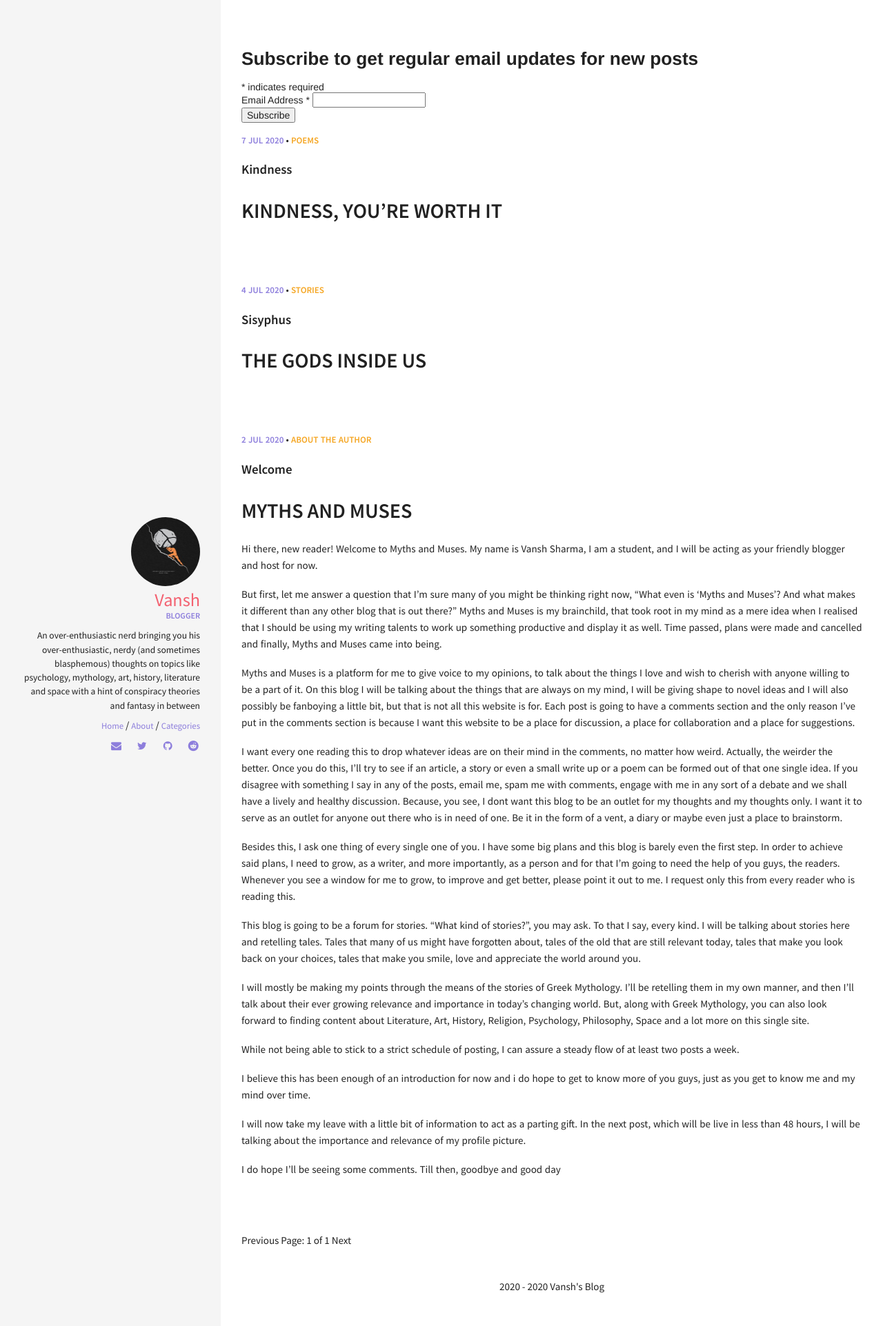
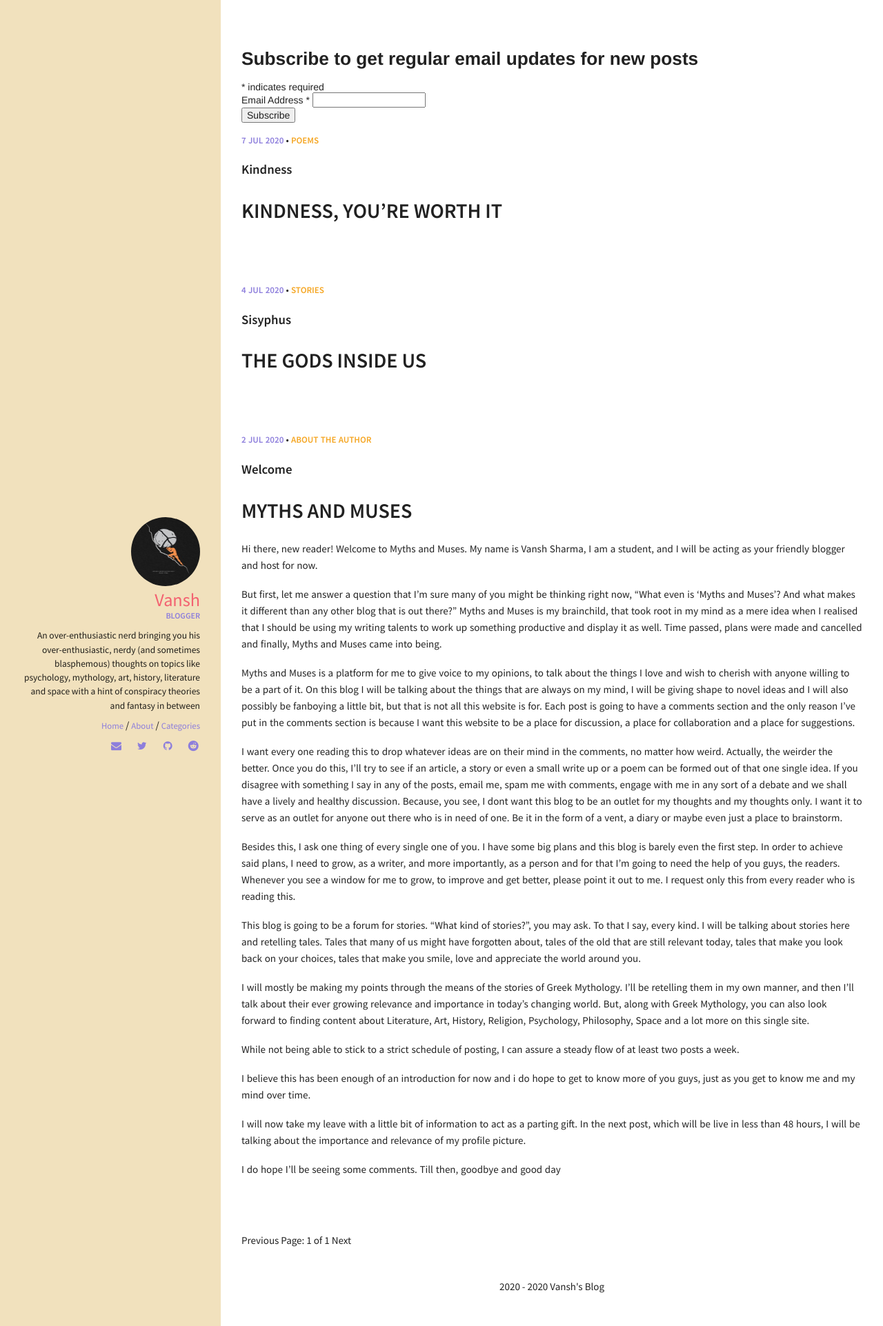
Before and after one commit to Vansh921/Website, a Jekyll site: the page built from index.html, in a window 1280 px wide. Shown: the whole page at 69% size. Built offline with Jekyll 4.4.1, drawn with Linux system fonts in a browser that asks for light colours; the list of posts is cut into pages by our own code; comment, search, counter and statistics services are not loaded.

Commit message:
update css

```diff
--- a/_sass/pages/_layout.scss
+++ b/_sass/pages/_layout.scss
@@ -1,6 +1,6 @@
 /* LAYOUT CSS */
 .cover {
-  background-color: $background-color;
+  background-color: $main-background-color;
   position: fixed;
   text-align: center;
   width: 100%;
```
